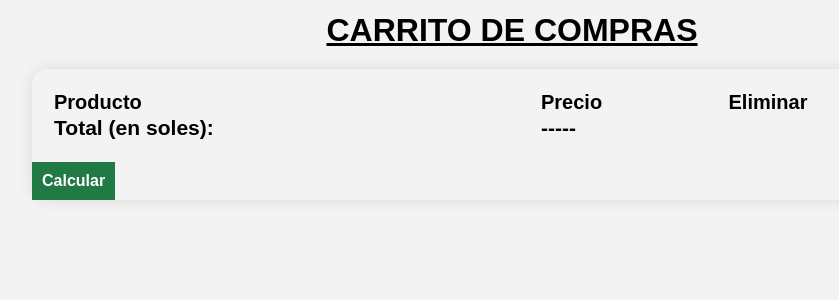
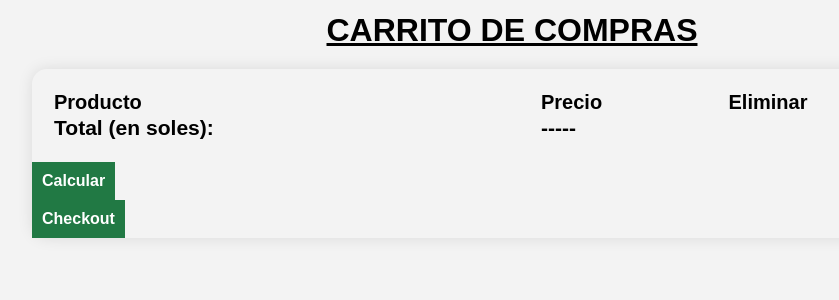
Before and after one commit to FlaviaManuico/Grupo9, a Flask app: page /pedidos in a window 1280 px wide. Shown: the part 196-496 px from the top of the page, without its empty margins (128-967 px from the left). Run offline with Flask 2, Linux system fonts and the light colour scheme; data that the repository does not hold is empty.

Commit message:
boton checkout

```diff
--- a/app/templates/pedidos.html
+++ b/app/templates/pedidos.html
@@ -52,6 +52,7 @@
                 </table>
 
                 <p> <button class="calculo">Calcular</button></p>
+            <p><button class="checkout">Checkout</button></p>
 
             </div>
                 <script>
```
